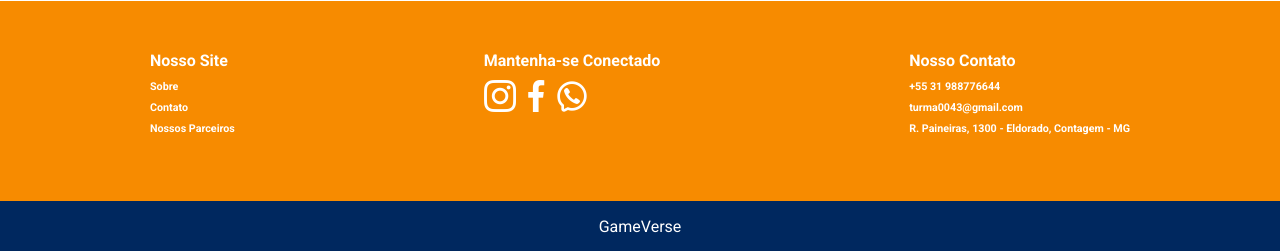
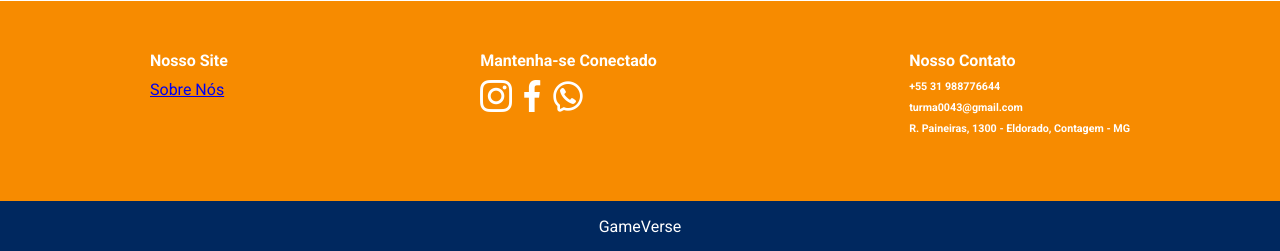
Before and after one commit to M0nCoeur/projeto, a PHP site: page / in a window 1280 px wide. Shown: the part 2782-3033 px from the top of the page. Run offline with PHP 8.4, Linux system fonts and the light colour scheme.

Commit message:
Atualizado os links de "Sobre" para apontar para a nova página "Sobre Nós" em várias páginas.

```diff
--- a/academic_adventure.php
+++ b/academic_adventure.php
@@ -284,9 +284,7 @@ LIMIT 5
     <div class="main">
       <div class="content footer-links">
         <div class="footer-company">
-          <h4>Nosso Site</h4>
-          <h6>Sobre</h6>
-          <h6>Contato</h6>
+        <a href="/HTML_PROJECT/about.php">Sobre Nós</a>
         </div>
         <div class="footer-social">
           <h4>Mantenha-se Conectado</h4>
--- a/edit_review.php
+++ b/edit_review.php
@@ -55,6 +55,7 @@ if ($_SERVER['REQUEST_METHOD'] === 'POST') {
 
 <!DOCTYPE html>
 <html lang="pt-br">
+
 <head>
     <meta charset="UTF-8">
     <meta http-equiv="X-UA-Compatible" content="IE=edge" />
@@ -139,8 +140,7 @@ if ($_SERVER['REQUEST_METHOD'] === 'POST') {
             <div class="content footer-links">
                 <div class="footer-company">
                     <h4>Nosso Site</h4>
-                    <h6>Sobre</h6>
-                    <h6>Contato</h6>
+                    <a href="/HTML_PROJECT/about.php">Sobre Nós</a>
                 </div>
                 <div class="footer-social">
                     <h4>Mantenha-se Conectado</h4>
@@ -184,4 +184,5 @@ if ($_SERVER['REQUEST_METHOD'] === 'POST') {
         });
     </script>
 </body>
+
 </html>
--- a/index.php
+++ b/index.php
@@ -238,9 +238,7 @@ if ($user_id) {
       <div class="content footer-links">
         <div class="footer-company">
           <h4>Nosso Site</h4>
-          <h6>Sobre</h6>
-          <h6>Contato</h6>
-          <h6>Nossos Parceiros</h6>
+          <a href="/HTML_PROJECT/about.php">Sobre Nós</a>
         </div>
         <div class="footer-social">
           <h4>Mantenha-se Conectado</h4>
--- a/jogos_favoritos.php
+++ b/jogos_favoritos.php
@@ -131,8 +131,7 @@ $class_map = [
             <div class="content footer-links">
                 <div class="footer-company">
                     <h4>Nosso Site</h4>
-                    <h6>Sobre</h6>
-                    <h6>Contato</h6>
+                    <a href="/HTML_PROJECT/about.php">Sobre Nós</a>
                 </div>
                 <div class="footer-social">
                     <h4>Mantenha-se Conectado</h4>
--- a/login.php
+++ b/login.php
@@ -218,9 +218,7 @@ if (isset($_POST['cadastrar'])) {
       <div class="content footer-links">
         <div class="footer-company">
           <h4>Nosso Site</h4>
-          <h6>Sobre</h6>
-          <h6>Contato</h6>
-          <h6>Nossos Parceiros</h6>
+          <a href="/HTML_PROJECT/about.php">Sobre Nós</a>
         </div>
         <div class="footer-social">
           <h4>Mantenha-se Conectado</h4>
--- a/myaccount.php
+++ b/myaccount.php
@@ -160,8 +160,7 @@ if (isset($_POST['update_account'])) {
             <div class="content footer-links">
                 <div class="footer-company">
                     <h4>Nosso Site</h4>
-                    <h6>Sobre</h6>
-                    <h6>Contato</h6>
+                    <a href="/HTML_PROJECT/about.php">Sobre Nós</a>
                 </div>
                 <div class="footer-social">
                     <h4>Mantenha-se Conectado</h4>
--- a/reviews.php
+++ b/reviews.php
@@ -113,8 +113,7 @@ $reviews = $stmt_reviews->fetchAll(PDO::FETCH_ASSOC);
       <div class="content footer-links">
         <div class="footer-company">
           <h4>Nosso Site</h4>
-          <h6>Sobre</h6>
-          <h6>Contato</h6>
+          <a href="/HTML_PROJECT/about.php">Sobre Nós</a>
         </div>
         <div class="footer-social">
           <h4>Mantenha-se Conectado</h4>
```
